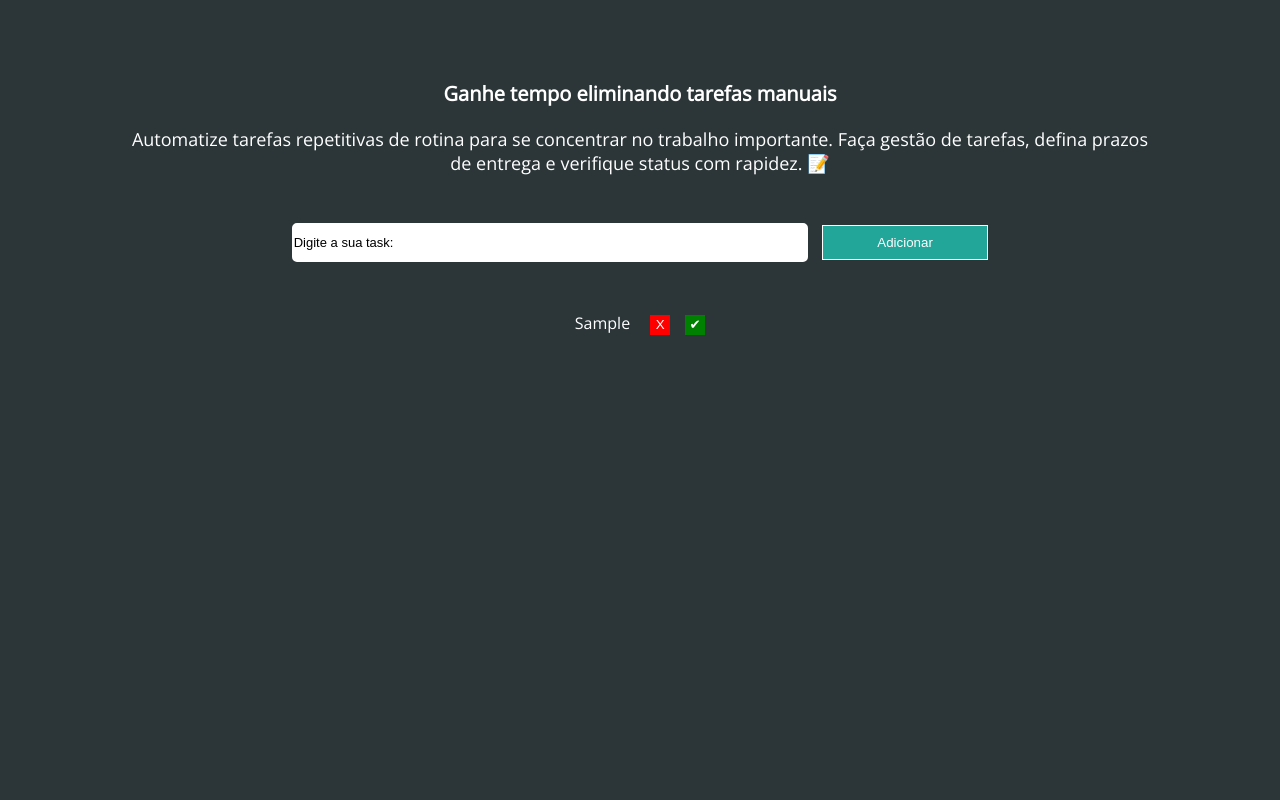
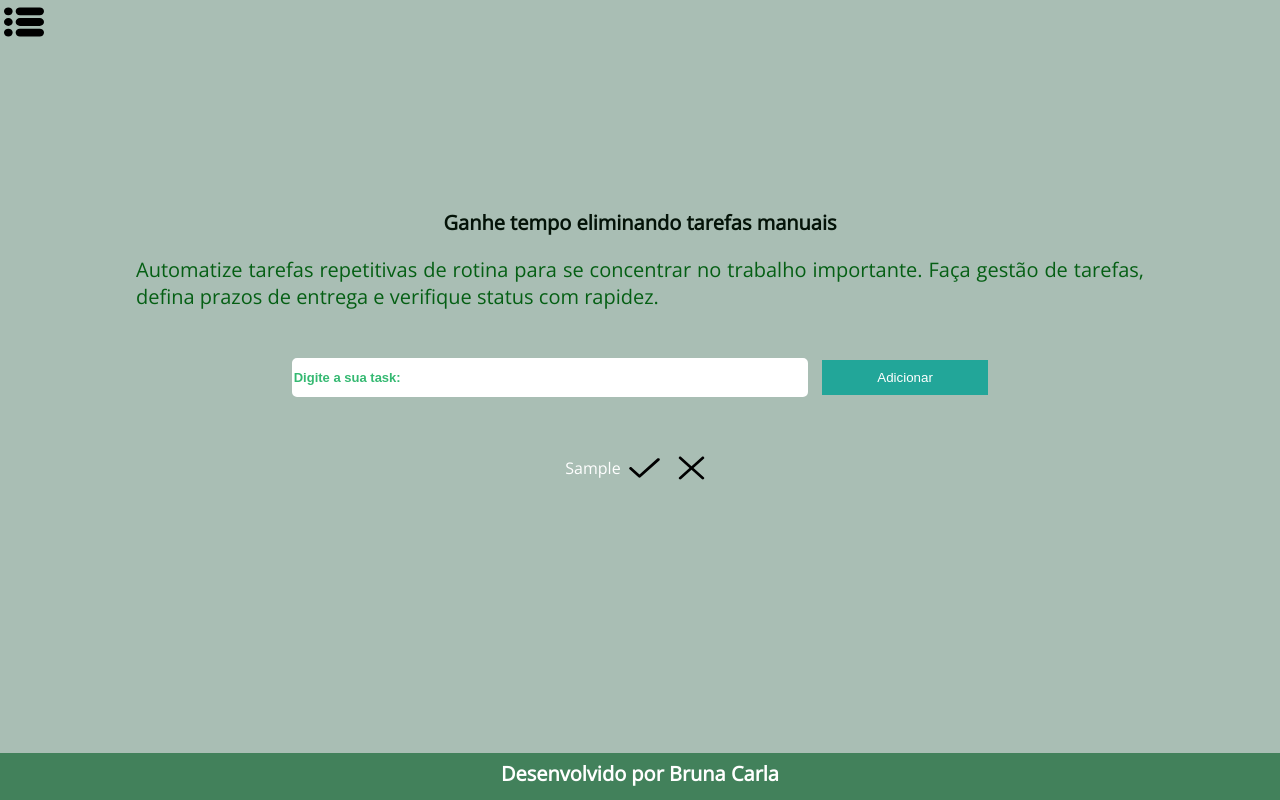
Before and after one commit to santiagobruna/To-do-List, a plain HTML site: page index.html in a window 1280 px wide. Both pictures are taken after typing "Sample" into the empty fields and a click on the input "Adicionar". Drawn offline with nearby package versions, Linux system fonts and the light colour scheme.

Commit message:
melhorando a lista de tarefas

```diff
--- a/index.html
+++ b/index.html
@@ -1,27 +1,38 @@
 <!DOCTYPE html>
 <html lang="pt-br">
+
 <head>
     <meta charset="UTF-8">
     <meta http-equiv="X-UA-Compatible" content="IE=edge">
     <meta name="viewport" content="width=device-width, initial-scale=1.0">
     <link rel="stylesheet" href="style/style.css">
+    <link rel="shortcut icon" href="assets/logo-list-desktop.svg" type="image/x-icon">
     <title>Lista de tarefas</title>
 </head>
+
 <body>
+    <img src="assets/logo-list-mobile.svg" alt="Ícone de Lista de Tarefas">
+    <div class="container__titulo">
         <h2 class="titulo">Ganhe tempo eliminando tarefas manuais</h2>
-        <div class="container">
-            <p class="texto">
-                Automatize tarefas repetitivas de rotina para se concentrar no trabalho importante. Faça gestão de tarefas, defina prazos de entrega e verifique status com rapidez. 📝
-            </p>
-        </div>
+    </div>
+
+    <div class="container">
+        <p class="texto">
+            Automatize tarefas repetitivas de rotina para se concentrar no trabalho importante. Faça gestão de tarefas,
+            defina prazos de entrega e verifique status com rapidez.
+        </p>
+    </div>
 
     <form action="" id="form" autocomplete="off">
-      <!--  <label for="nome">Nome</label>-->
+        <!--  <label for="nome">Nome</label>-->
         <input type="text" name="nome" id="nome" class="input__nome" placeholder="Digite a sua task:">
         <input type="submit" value="Adicionar" id="add" class="btn">
     </form>
     <ul id="lista" class="lista"></ul>
+    <footer class="rodape">
+        <p class="texto-rodape">Desenvolvido por Bruna Carla</p>
+    </footer>
+    <script src="js/lista.js"></script>
+</body>
 
-    <script src="js/main.js"></script>
-</body>
 </html>
--- /dev/null
+++ b/js/lista.js
@@ -0,0 +1,100 @@
+const form = document.getElementById('form');
+const lista = document.getElementById('lista');
+let valorDoinput = document.getElementById('nome');
+
+/* Caminho para a pasta imagens */
+const iconeSvgFeito = './assets/';
+const iconeSvgNaoFeito = './assets/'
+
+// Inicializa as tarefas do Local Storage
+let tarefas = JSON.parse(localStorage.getItem('tarefas')) || [];
+
+// Renderiza as tarefas armazenadas
+tarefas.forEach((elemento => {
+    criaElemento(elemento);
+}))
+
+form.addEventListener('submit', (evento) => {
+    evento.preventDefault()
+    let input = valorDoinput.value;
+
+    const existe = tarefas.find(elemento => elemento === input.value);
+    const itemAtual = {
+        'tarefa': input
+    }
+
+    if (existe) {
+        itemAtual.id = existe.id;
+    } else {
+
+        itemAtual.id = tarefas.length;
+        criaElemento(itemAtual)
+        tarefas.push(itemAtual);
+    }
+    localStorage.setItem('tarefas', JSON.stringify(tarefas)); // Armazena o array no Local Storage
+    valorDoinput.value = "";
+
+})
+
+function criaElemento(item) {
+    const novoItem = document.createElement('li');
+    novoItem.classList.add('item');
+    novoItem.textContent = item.tarefa;
+    novoItem.dataset.id = item.id;
+    lista.appendChild(novoItem);
+
+    // Anexa os ícones ao novoItem, passando o id
+    novoItem.appendChild(taskFeita(item.id));
+    novoItem.appendChild(taskNaoFeito(item.id));
+
+
+
+}
+
+function taskFeita(id) {
+    const imagemElement = document.createElement('img');
+    imagemElement.src = iconeSvgFeito + 'feito-desktop.svg'
+    imagemElement.innerHTML = iconeSvgFeito;
+
+    imagemElement.addEventListener('click', (evento) => {
+        alert('task concluída');
+        taskCompleta(id);
+
+    })
+    return imagemElement
+}
+
+
+function taskNaoFeito(id) {
+    const imagemElement = document.createElement('img');
+    imagemElement.src = iconeSvgNaoFeito + 'nao-feito-desktop.svg'
+    imagemElement.innerHTML = iconeSvgNaoFeito;
+
+    imagemElement.addEventListener('click', (evento) => {
+        alert('task removida');
+        deleta(id);
+    })
+    return imagemElement
+}
+
+function taskCompleta(id) {
+    const tag = document.querySelector(`[data-id="${id}"]`); // retorna o data-id do item na lista
+    tag.remove();
+
+    tarefas = tarefas.filter(elemento => elemento.id !== id);
+
+    atualizarLocalStorage();
+}
+
+function deleta(id) {
+    const tag = document.querySelector(`[data-id="${id}"]`);
+    tag.remove();
+
+    tarefas = tarefas.filter(elemento => elemento.id !== id);
+
+    atualizarLocalStorage();
+}
+
+function atualizarLocalStorage() {
+    localStorage.setItem('tarefas', JSON.stringify(tarefas));
+}
--- a/js/main.js
+++ /dev/null
@@ -1,81 +0,0 @@
-const form = document.querySelector('#form');
-const lista = document.querySelector('#lista');
-
-// pegando itens do local storage
-const itens = JSON.parse(localStorage.getItem('itens')) || [];
-itens.forEach((elemento => {
-    criaElemento(elemento);
-}));
-
-form.addEventListener('submit', (evento) => {
-    evento.preventDefault();
-    const nome = evento.target.elements['nome'];
-    const existe = itens.find(elemento => elemento === nome.value);
-
-    const itemAtual = {
-        'nome' : nome.value
-    }
-
-    if(existe){
-        itemAtual.id = existe.id;
-    }else{
-
-        itemAtual.id = itens.length;
-        criaElemento(itemAtual)
-        itens.push(itemAtual);
-    }
-
-    localStorage.setItem('itens', JSON.stringify(itens));
-    nome.value = '';
-});
-
-function criaElemento(item){
-    const novoItem = document.createElement('li');
-    novoItem.classList.add('item');
-    novoItem.innerHTML = item.nome;
-    novoItem.dataset.id = item.id;
-    novoItem.style.marginBottom = '30px';
-    lista.appendChild(novoItem);
-    novoItem.appendChild(deletaElemento(item.id));
-    novoItem.appendChild(feito(item.id));
-
-}
-
-function deletaElemento(id){
-    const elementoBotao = document.createElement('button');
-    elementoBotao.innerText = 'X';
-    elementoBotao.style = 'margin-left: 20px; background-color: red; color: white; width: 20px; height: 20px; border: 1px solid red' ;
-    elementoBotao.addEventListener('click', function(){
-        deleta(this.parentNode, id);
-    });
-
-    return elementoBotao;
-}
-
-function deleta(tag, id){
-    tag.remove();
-
-    itens.splice(itens.findIndex(elemento => elemento === id), 1);
-
-    localStorage.setItem('itens', JSON.stringify(itens));
-}
-
-
-function feito(id){
-    const elementoBotaoFeito = document.createElement('button');
-    elementoBotaoFeito.innerText = '✔';
-    elementoBotaoFeito.style = 'margin-left: 15px; background-color: green; color: white; width: 20px; height: 20px; border: 1px solid green' ;
-    elementoBotaoFeito.addEventListener('click', function(){
-        taskCompleta(this.parentNode, id);
-    });
-
-    return elementoBotaoFeito;
-}
-
-function taskCompleta(tag, id){
-    tag.remove()
-
-    itens.splice(itens.findIndex(elemento => elemento === id), 1);
-
-    localStorage.setItem('itens', JSON.stringify(itens));
-}
--- a/style/style.css
+++ b/style/style.css
@@ -7,61 +7,82 @@
 }
 
 :root {
-    --cor-primaria: #2C3639;
-    --cor-secundaria: #3F4E4F;
+    /* Fontes */
     --fonte-principal: 'Josefin Sans', sans-serif;
     --fonte-secundaria: 'Open Sans', sans-serif;
+
+    /* Cores */
+    --background: #A9BEB4;
+    --cor-do-titulo: #041308;
+    --cor-da-descricao: #055F14;
+    --cor-do-botao: #35B972;
+    --hover-do-botao: #3c7758;
+    --cor-do-phaceholder: #35B972;
+    --cor-do-rodape: #42815B;
 }
 
 body {
-    background-color: var(--cor-primaria);
+    background-color: var(--background);
     font-family: var(--fonte-secundaria);
     font-weight: 400;
     color: white;
+}
+
+.container__titulo {
+    padding-top: 5em;
 }
 
 .titulo {
     font-size: 20px;
     margin: 1em 0 1em 0;
     text-align: center;
+    color: var(--cor-do-titulo);
 }
 
-.texto{
-    font-size: 18px;
+.texto {
+    font-size: 20px;
     margin: 1em 0 0 0;
-    text-align: center;
+    text-align: justify;
+    margin: 0 8px 0 8px;
+    color: var(--cor-da-descricao);
 }
 
-form{
+form {
     text-align: center;
     padding-top: 5em;
 }
 
-.input__nome{
-    width: 60%;
-    height: 30px;
+.input__nome {
+    width: 229px;
+    height: 39px;
     outline: none;
     border: 2px solid white;
     border-radius: 5px;
 }
 
+.input__nome::placeholder {
+    color: var(--cor-do-phaceholder);
+    font-weight: bold;
+    font-size: 16px;
+}
+
 .input__nome:hover {
-    -webkit-box-shadow: 0px -2px 6px 1px rgba(0,0,0,0.68);
-    -moz-box-shadow: 0px -2px 6px 1px rgba(0,0,0,0.68);
-    box-shadow: 0px -2px 6px 1px rgba(0,0,0,0.68);
+    -webkit-box-shadow: 0px -2px 6px 1px rgba(0, 0, 0, 0.68);
+    -moz-box-shadow: 0px -2px 6px 1px rgba(0, 0, 0, 0.68);
+    box-shadow: 0px -2px 6px 1px rgba(0, 0, 0, 0.68);
 }
 
 .btn {
-    width: 25%;
-    height: 30px;
-    background-color: #22A699;
+    width: 89px;
+    height: 38px;
+    margin-left: 10px;
+    background-color: var(--cor-do-botao);
     color: white;
-    border: 1px solid white;
+    border: none;
 }
-.btn:hover{
-    background-color: white;
-    color: black;
-    border: 1px solid  #22A699;
+
+.btn:hover {
+    background-color: var(--hover-do-botao);
 }
 
 .lista {
@@ -70,28 +91,66 @@ form{
     text-align: center;
 }
 
-@media screen and (min-width: 1024px) {
+.rodape {
+    position: fixed;
+    bottom: 0;
+    background-color: var(--cor-do-rodape);
+    width: 100%;
+    height: 47px;
+}
+
+.texto-rodape {
+    padding-top: 7px;
+    text-align: center;
+    font-weight: bold;
+    font-size: 20px;
+}
+
+.icone {
+    margin-left: 20px;
+}
+
+.item{
+    display: flex;
+    justify-content: center;
+    align-items: center;
+
+}
+
+@media (max-width: 767.98px) {
+    .container__titulo {
+        padding-top: 7em;
+    }
+
+    .input__nome::placeholder {
+        font-size: 13px;
+        color: var(--cor-do-phaceholder);
+    }
+}
+
+@media screen and (min-width: 768px) {
 
     .titulo {
-       margin: 4em 0 1em 0;
+        margin: 4em 0 1em 0;
     }
 
-    .container{
+    .container {
         width: 80%;
         margin: auto;
     }
 
-    .input__nome{
+    .input__nome {
         width: 40%;
         height: 35px;
 
     }
+
     .input__nome::placeholder {
         font-size: 13px;
-        color: black;
+        color: var(--cor-do-phaceholder);
     }
 
-    form{
+    form {
         text-align: center;
         padding-top: 3em;
     }
@@ -103,7 +162,6 @@ form{
         margin-left: 10px;
         background-color: #22A699;
         color: white;
-        border: 1px solid white;
     }
 
 }
@@ -112,39 +170,40 @@ form{
     .titulo {
         margin: 4em 0 1em 0;
         font-size: 22px;
-     }
+    }
 
-    .texto{
+    .texto {
         font-size: 22px;
-     }
+    }
 
-     .container{
+    .container {
         width: 50%;
         margin: auto;
-     }
+    }
 
-     .input__nome{
-        width: 30%;
-        height: 40px;
+    .input__nome {
+        width: 658px;
+        height: 52px;
 
     }
 
     .input__nome::placeholder {
         font-size: 15px;
-        color: black;
+        color: var(--cor-do-phaceholder);
     }
 
-    form{
+    form {
         text-align: center;
         padding-top: 3em;
     }
 
     .btn {
-        width: 10%;
-        height: 40px;
+        width: 200px;
+        height: 52px;
         margin-left: 10px;
+        font-size: 16px;
+        font-weight: bold;
         background-color: #22A699;
         color: white;
-        border: 1px solid white;
     }
 }
```
Also changed, not shown: assets/feito-desktop.svg (added), assets/feito-mobile.svg (added), assets/logo-list-desktop.svg (added), assets/logo-list-mobile.svg (added), assets/nao-feito-desktop.svg (added), assets/nao-feito-mobile.svg (added).
